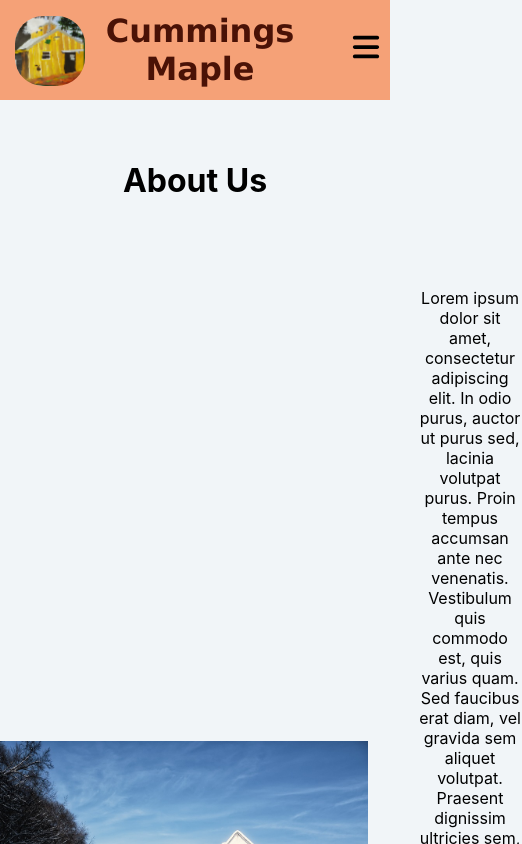
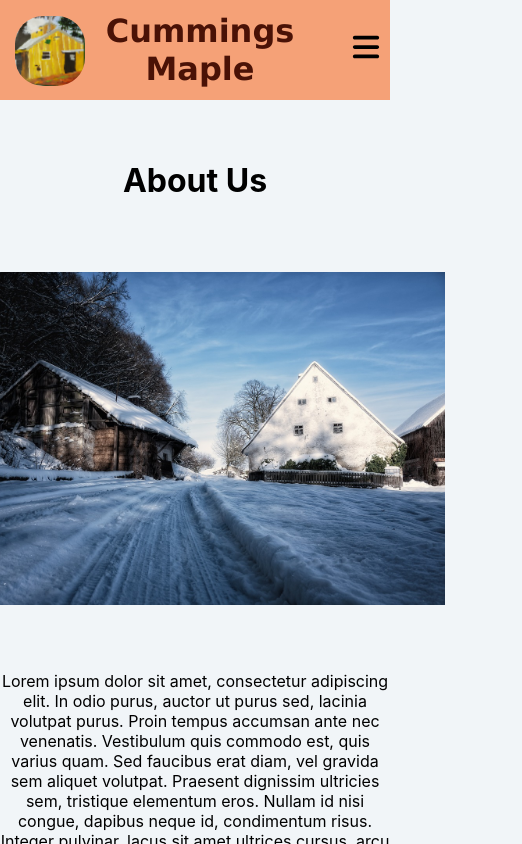
Before and after one commit to LaurenCummings/cummings-maple-vite, a React (Vite) app: page /About in a window 390 px wide. Shown: the top 844 px of the page, 522 px wide, since content can reach past the window. Built offline with nearby package versions, Linux system fonts and the light colour scheme.

Commit message:
made content fall into single column on smaller screen

```diff
--- a/src/css/AboutUs.css
+++ b/src/css/AboutUs.css
@@ -24,3 +24,9 @@
     /* margin: 0px auto;
     padding: 20px 0px; */
 }
+
+@media (max-width: 1200px) {
+    .about-us-info {
+        flex-direction: column;
+    }
+}
```
